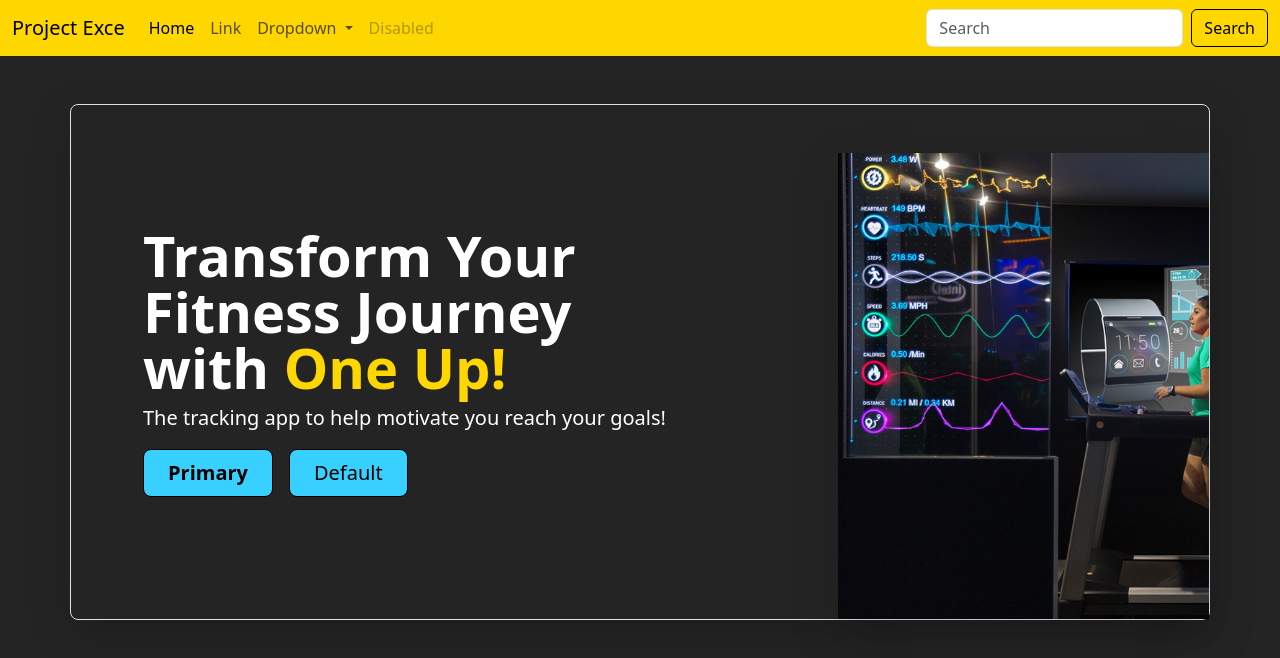
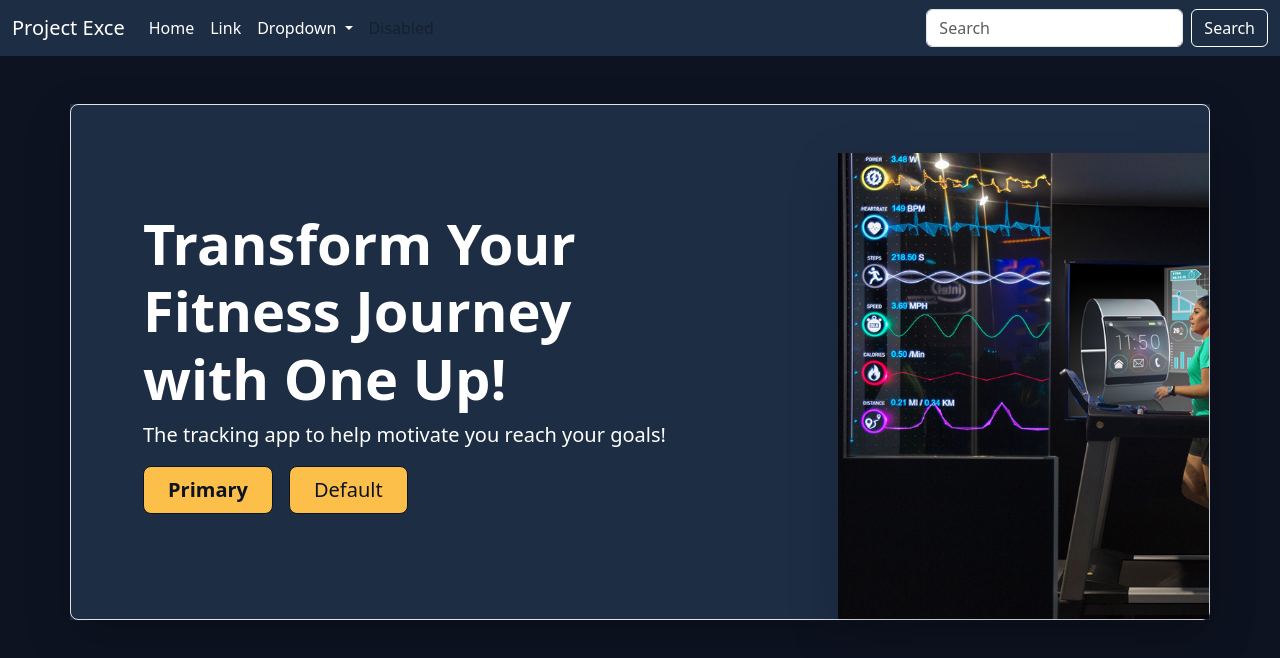
Before and after one commit to Jayden-747/1800_202410_BBY13, a plain HTML site: page index.html in a window 1280 px wide. Drawn offline with nearby package versions, Linux system fonts and the light colour scheme.

Commit message:
Colour changes

```diff
--- a/index.html
+++ b/index.html
@@ -39,7 +39,7 @@
           <div class="collapse navbar-collapse" id="navbarSupportedContent">
             <ul class="navbar-nav me-auto mb-2 mb-lg-0">
               <li class="nav-item">
-                <a class="nav-link active" aria-current="page" href="#">Home</a>
+                <a class="nav-link active text-white" aria-current="page" href="#">Home</a>
               </li>
               <li class="nav-item">
                 <a class="nav-link" href="#">Link</a>
@@ -70,7 +70,7 @@
       <div class="container my-5">
         <div class="row p-4 pb-0 pe-lg-0 pt-lg-5 align-items-center rounded-3 border shadow-lg">
           <div class="col-lg-7 p-3 p-lg-5 pt-lg-3">
-            <h1 class="display-4 fw-bold lh-1 text-white">Transform Your Fitness Journey with <span id="one_up">One Up!<span></span></h1>
+            <h1 class="display-4 fw-bold 1h-2 text-white"><span id="transform">Transform</span> Your Fitness Journey with <span id="one_up">One Up!<span></span></h1>
             <p class="lead text-white">The tracking app to help motivate you reach your goals! </p>
             <div class="d-grid gap-2 d-md-flex justify-content-md-start mb-4 mb-lg-3">
               <button type="button" class="btn btn-lg px-4 me-md-2 fw-bold">Primary</button>
--- a/style.css
+++ b/style.css
@@ -1,32 +1,52 @@
+/*
+    Colour Palette
+
+    Dark Blue:   #0D1321
+    Medium Blue: #1D2D44
+    Blue:        #3E5C76
+    Light Blue:  #748CAB
+    White:       #F0EBD8
+    #FCBF49
+*/
+
 body {
     margin: 0;
     padding: 0;
-    background-color: #242424;
+    background-color: #0D1321;
+}
+
+.container {
+    background-color: #1D2D44;
+}
+
+.navbar-brand {
+    color: white;
 }
 
 .navbar {
-    background-color:#FFD700;
+    background-color: #1D2D44;
+}
+
+.nav-link {
+    color: white;
 }
 
 .btn {
-    color: black;
+    color: white;
     border: solid 1.5px;
 }
 
 .btn:hover {
-    background-color: black;
-    color: #FFD700;
+    background-color: white;
+    color: black;
 }
 
 .btn-lg {
-    background-color: #37d0ff;
+    background-color: #FCBF49;
+    color: #0D1321;
 }
 
 .btn-lg:hover {
-    background-color: #000000;
-    color: #37d0ff;
+    background-color: white;
+    color: #1D2D44;
 }
-
-#one_up {
-    color: #FFD700;
-}
```
